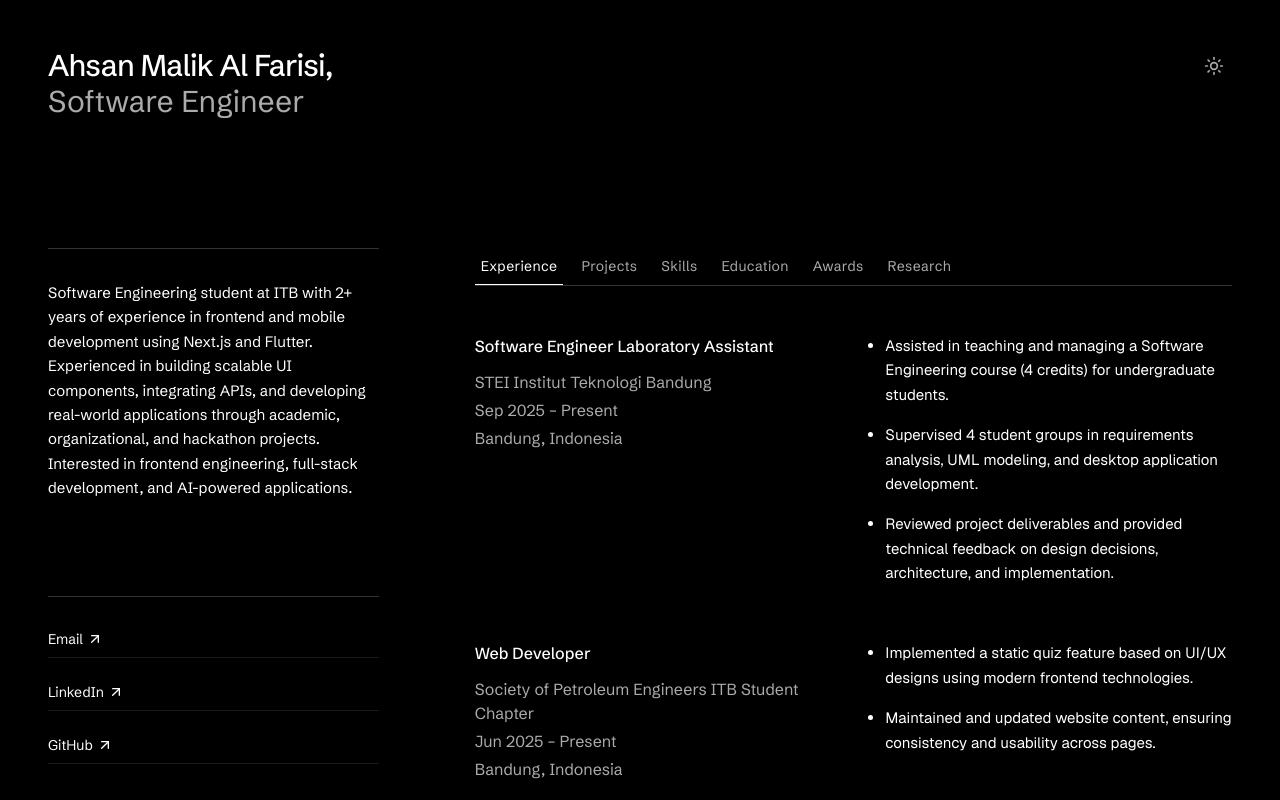
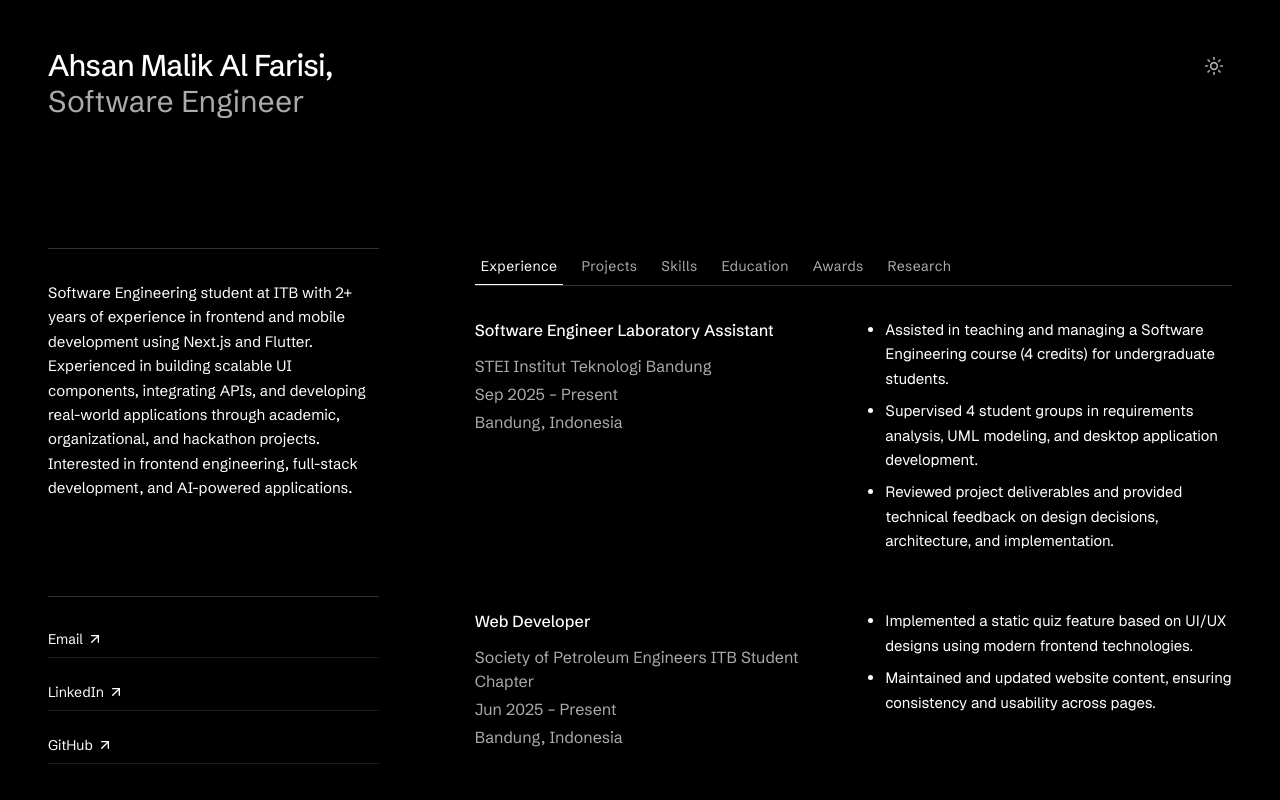
Before and after one commit to ahsuunn/portfolio, a Next.js app: page / in a window 1280 px wide. Shown: the top 800 px of the page. Built offline with nearby package versions, Linux system fonts and the light colour scheme.

Commit message:
style: modified padding to increase readability and user experience

```diff
--- a/app/components/AwardsSection.tsx
+++ b/app/components/AwardsSection.tsx
@@ -10,7 +10,7 @@ export default function AwardsSection({ awards }: Props) {
 
       <div className="space-y-10">
         {awards.map((award) => (
-          <div key={`${award.title}-${award.date}`} className="grid grid-cols-1 md:grid-cols-2 gap-6 sm:gap-8">
+          <div key={`${award.title}-${award.date}`} className="grid grid-cols-1 md:grid-cols-2 gap-y-3 md:gap-y-0 md:gap-x-8">
             <div className="min-w-0">
               <h3 className="text-[15px] font-medium mb-1">{award.title}</h3>
               <p className="text-gray-600 dark:text-[#ABABAB] text-sm">{award.event}</p>
--- a/app/components/EducationSection.tsx
+++ b/app/components/EducationSection.tsx
@@ -7,7 +7,7 @@ interface Props {
 export default function EducationSection({ education }: Props) {
   return (
     <section className="section-content">
-      <div className="grid grid-cols-1 md:grid-cols-2 gap-6 sm:gap-8">
+      <div className="grid grid-cols-1 md:grid-cols-2 gap-y-3 md:gap-y-0 md:gap-x-8">
         <div className="min-w-0">
           <h3 className="text-[15px] font-medium mb-1">{education.institution}</h3>
           <p className="text-gray-600 dark:text-[#ABABAB] text-sm">{education.location}</p>
--- a/app/components/ExperienceSection.tsx
+++ b/app/components/ExperienceSection.tsx
@@ -10,16 +10,16 @@ export default function ExperienceSection({ jobs }: Props) {
       <div className="space-y-14">
         {jobs.map((job) => (
           <div key={`${job.company}-${job.period}`}>
-            <div className="grid grid-cols-1 md:grid-cols-2 gap-6 sm:gap-8">
+            <div className="grid grid-cols-1 md:grid-cols-2 gap-y-3 md:gap-y-0 md:gap-x-8">
               <div className="min-w-0">
                 <h3 className="text-md font-medium mb-3">{job.role}</h3>
-                <div className="text-gray-600 dark:text-[#ABABAB] text-md space-y-1 mb-4">
+                <div className="text-gray-600 dark:text-[#ABABAB] text-md space-y-1">
                   <p>{job.company}</p>
                   <p>{job.period}</p>
                   <p>{job.location}</p>
                 </div>
               </div>
-              <ul className="min-w-0 space-y-4 text-black dark:text-white text-sm md:text-[15px] leading-relaxed list-disc pl-4 marker:text-black dark:marker:text-white">
+              <ul className="min-w-0 space-y-2 text-black dark:text-white text-sm md:text-[15px] leading-relaxed list-disc pl-4 marker:text-black dark:marker:text-white">
                 {job.highlights.map((h, i) => (
                   <li key={i}>{h}</li>
                 ))}
--- a/app/components/ProjectsSection.tsx
+++ b/app/components/ProjectsSection.tsx
@@ -56,10 +56,10 @@ export default function ProjectsSection({ projects }: Props) {
       <div className="space-y-16">
         {projects.map((project) => (
           <div key={project.name}>
-          <div className="grid grid-cols-1 md:grid-cols-2 gap-6 sm:gap-8">
+            <div className="grid grid-cols-1 md:grid-cols-2 gap-y-3 md:gap-y-0 md:gap-x-8">
             <div className="min-w-0">
               <h3 className="text-md font-medium mb-3 wrap-break-word">{project.name}</h3>
-              <div className="text-gray-700 dark:text-[#ABABAB] space-y-1 mb-4">
+              <div className="text-gray-700 dark:text-[#ABABAB] space-y-1">
                 <p className="font-medium text-gray-700 dark:text-[#ABABAB]">{project.role}</p>
                 <p>{project.period}</p>
                 {project.techStack && (
@@ -81,12 +81,12 @@ export default function ProjectsSection({ projects }: Props) {
                 )}
               </div>
             </div>
-            <ul className="min-w-0 space-y-4 text-black dark:text-white text-sm md:text-[15px] leading-relaxed list-disc pl-4 marker:text-black dark:marker:text-white">
+            <ul className="min-w-0 space-y-2 text-black dark:text-white text-sm md:text-[15px] leading-relaxed list-disc pl-4 marker:text-black dark:marker:text-white">
               {project.highlights.map((h, i) => (
                 <li key={i}>{h}</li>
               ))}
             </ul>
-          </div>
+            </div>
           </div>
         ))}
       </div>
--- a/app/components/SectionsTabs.tsx
+++ b/app/components/SectionsTabs.tsx
@@ -78,7 +78,7 @@ export default function SectionsTabs({ jobs, projects, skills, education, awards
 
   return (
     <div>
-      <div className="sticky top-0 z-20 w-full pb-4 mb-8 bg-white dark:bg-black">
+      <div className="sticky top-0 z-20 w-full pt-4 lg:pt-0 mb-8 bg-white dark:bg-black">
         <div className="w-full overflow-x-auto [scrollbar-width:none] [-ms-overflow-style:none] [&::-webkit-scrollbar]:hidden">
           <div
             className="inline-flex w-max min-w-full items-center gap-2 sm:gap-3 border-b border-black/20 dark:border-white/20"
--- a/app/components/Sidebar.tsx
+++ b/app/components/Sidebar.tsx
@@ -12,7 +12,7 @@ export default function Sidebar({ bio, email, linkedin, github }: Props) {
   ];
 
   return (
-    <aside className="lg:col-span-4 min-w-0 space-y-12 md:space-y-24 lg:sticky lg:top-32 lg:self-start">
+    <aside className="lg:col-span-3 min-w-0 space-y-12 md:space-y-24 lg:sticky lg:top-9 lg:self-start">
       <div className="space-y-8">
         <div className="h-px w-full bg-black dark:bg-white/20 mb-8" />
         <p className="text-sm md:text-[15px] leading-relaxed text-black dark:text-white">
--- a/app/components/SkillsSection.tsx
+++ b/app/components/SkillsSection.tsx
@@ -55,7 +55,7 @@ export default function SkillsSection({ skills }: Props) {
       </div>
 
       {/* Soft Skills + Languages — bullet lists */}
-      <div className="grid grid-cols-1 md:grid-cols-2 gap-12">
+      <div className="grid grid-cols-1 md:grid-cols-2 gap-y-3 md:gap-y-0 md:gap-x-8">
         {([
           { key: 'softSkills' as const, label: 'Soft Skills' },
           { key: 'languages' as const, label: 'Languages' },
--- a/app/page.tsx
+++ b/app/page.tsx
@@ -25,10 +25,11 @@ export default async function Portfolio() {
   ]);
 
   return (
-    <div className="min-h-screen overflow-x-hidden p-4 sm:p-6 md:p-10 lg:p-12 max-w-7xl mx-auto">
+    <div className="min-h-screen p-4 sm:p-6 md:p-10 lg:p-12 max-w-7xl mx-auto">
       <Header name={profile.name} title={profile.title} />
 
-      <main className="grid grid-cols-1 lg:grid-cols-12 gap-8 sm:gap-10 md:gap-14 lg:gap-24">
+      <main className="grid grid-cols-1 lg:grid-cols-9 gap-8 sm:gap-10 md:gap-14 lg:gap-24">
+
         <Sidebar
           bio={profile.bio}
           email={profile.email}
@@ -36,7 +37,7 @@ export default async function Portfolio() {
           github={profile.github}
         />
 
-        <div className="lg:col-span-8 min-w-0">
+        <div className="lg:col-span-6 min-w-0">
           <Suspense fallback={<div className="h-20" />}>
             <SectionsTabs
               jobs={jobs}
```
